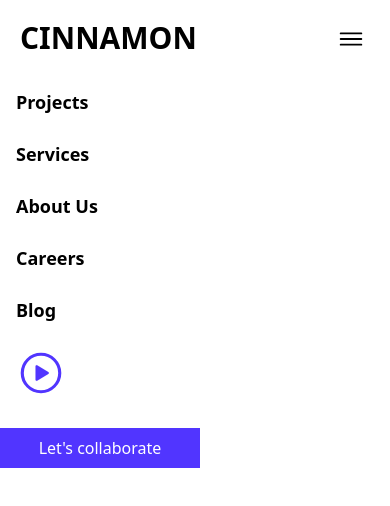
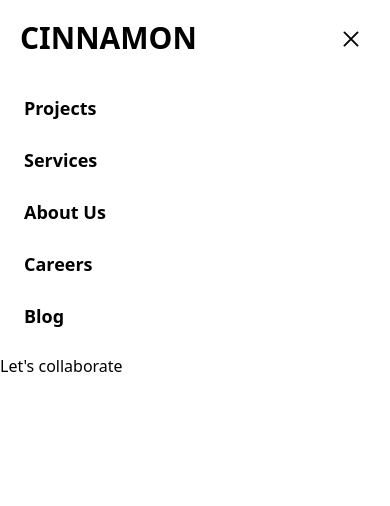
Before and after one commit to Ofallbrains/cinnamon-agency, a website: page index.html in a window 390 px wide. Both pictures are taken after a click on the element 351 px from the left and 39 px from the top of the page. Drawn offline with nearby package versions, Linux system fonts and the light colour scheme.

Commit message:
Responsive navbar

```diff
--- a/index.html
+++ b/index.html
@@ -12,25 +12,43 @@
 
 <body>
 
-  <div class="nav p-5 bg-white md:flex md:items-center md:justify-between">
+  <div class="nav p-5 bg-white lg:flex lg:items-center lg:justify-between w-full max-w-[1200px] mx-auto">
     <div class="flex justify-between">
 
       <h1 class="text-3xl font-bold ">CINNAMON</h1>
 
-      <span><ion-icon name="menu-outline" class="text-3xl cursor-pointer m-1 md:hidden"></ion-icon></span>
+      <span class="text-3xl cursor-pointer m-1 lg:hidden block"><ion-icon name="menu-outline"
+          onclick="Menu(this)"></ion-icon></span>
 
     </div>
 
-    <ul class="md:flex md:items-center md:justify-between md:static absolute w-full left-0">
-      <li class="mx-4 my-6 md:my-0"><a href="" class="hover:text-[#5135FF] font-bold text-lg duration-500">Projects</a></li>
-      <li class="mx-4 my-6 md:my-0"><a href="" class="hover:text-[#5135FF] font-bold text-lg duration-500">Services</a></li>
-      <li class="mx-4 my-6 md:my-0"><a href="" class="hover:text-[#5135FF] font-bold text-lg duration-500">About Us</a></li>
-      <li class="mx-4 my-6 md:my-0"><a href="" class="hover:text-[#5135FF] font-bold text-lg duration-500" >Careers</a></li>
-      <li class="mx-4 my-6 md:my-0"><a href="" class="hover:text-[#5135FF] font-bold text-lg duration-500">Blog</a></li>
-      <li class="mx-4 my-6 md:my-0"><ion-icon name="play-circle-outline" class="text-[#5135FF] text-[50px]"></ion-icon></li>
-      <button class="bg-[#5135FF] text-white p-2 w-[200px]">Let's collaborate</button>
+    <ul
+      class="lg:flex lg:items-center items-center z-[-1] lg:z-auto lg:justify-between lg:static absolute w-full left-0 lg:w-auto lg:py-0 lg:pl-0 placeholder:blue-700 lg:opacity-100 opacity-0">
+      <li class="mx-6 my-6 lg:my-0"><a href="" class="hover:text-[#5135FF] font-bold text-lg duration-500">Projects</a>
+      </li>
+      <li class="mx-6 my-6 lg:my-0"><a href="" class="hover:text-[#5135FF] font-bold text-lg duration-500">Services</a>
+      </li>
+      <li class="mx-6 my-6 lg:my-0"><a href="" class="hover:text-[#5135FF] font-bold text-lg duration-500">About Us</a>
+      </li>
+      <li class="mx-6 my-6 lg:my-0"><a href="" class="hover:text-[#5135FF] font-bold text-lg duration-500">Careers</a>
+      </li>
+      <li class="mx-6 my-6 lg:my-0"><a href="" class="hover:text-[#5135FF] font-bold text-lg duration-500">Blog</a></li>
+      <li class="mx-6 my-6 lg:my-0 hidden"><ion-icon name="play-circle-outline"
+          class="text-[#5135FF] text-[50px]"></ion-icon>
+      </li>
+      <button class="lg:bg-[#5135FF] lg:text-white lg:px-6 lg:py-2 lg:cursor-pointer  lg:w-[200px]">Let's
+        collaborate</button>
     </ul>
   </div>
+
+  <script>
+    function Menu(e) {
+
+      let list = document.querySelector('ul')
+
+      e.name === "menu-outline" ? (e.name = "close-outline", list.classList.add('top-[70px]'), list.classList.add('opacity-100')) : (e.name = "menu-outline", list.classList.remove('top-[80px]'), list.classList.remove('opacity-100'))
+    }
+  </script>
 </body>
 
 </html>
```
Also changed, not shown: src/output.css.
